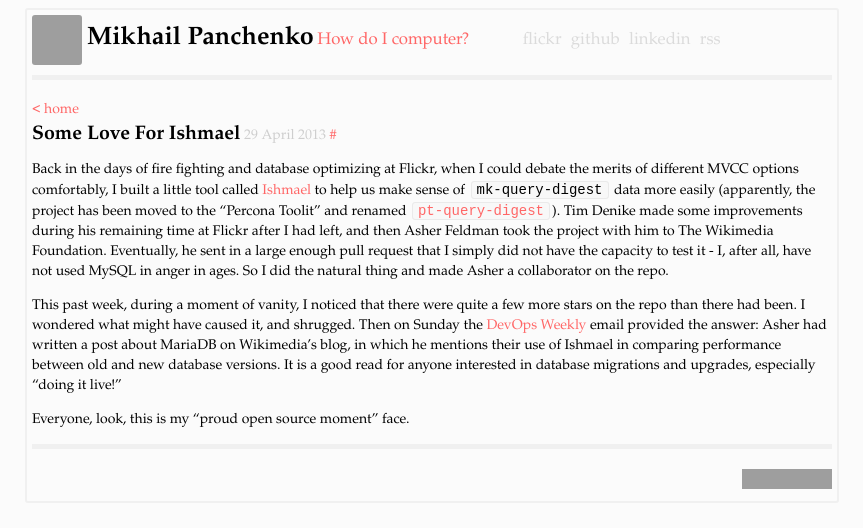
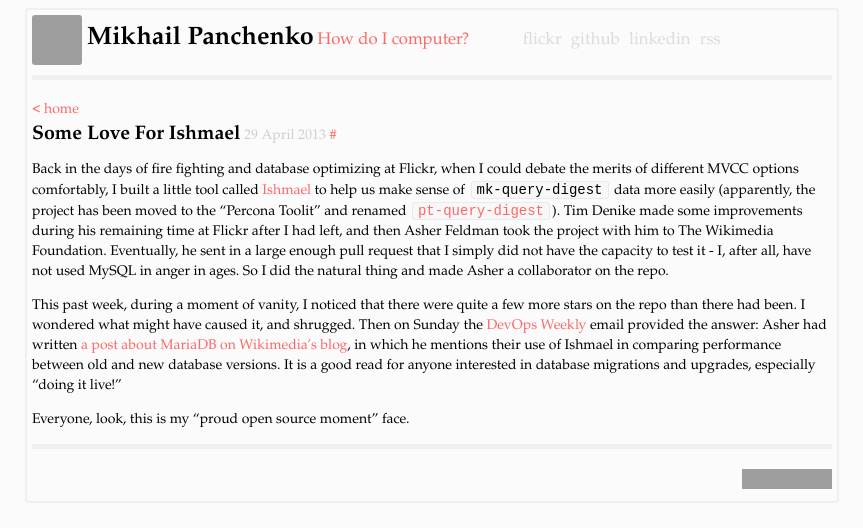
Before and after one commit to mihasya/mihasya.github.com, a Jekyll site: the page built from _posts/2013-04-29-some-love-for-ishmael.markdown, in a window 1280 px wide, cut to the strip 0-528 px from the top of the page. Shown: the whole strip, without its empty margins (208-1071 px from the left). Built offline with Jekyll 4.4.1, drawn with Linux system fonts in a browser that asks for light colours; Markdown is read by kramdown in place of the engine named in the settings; comment, search, counter and statistics services are not loaded; part of the change alters nothing that is shown; grey boxes are pictures that could not be loaded.

```diff
--- a/_posts/2013-04-29-some-love-for-ishmael.markdown
+++ b/_posts/2013-04-29-some-love-for-ishmael.markdown
@@ -18,8 +18,8 @@ ages. So I did the natural thing and made Asher a collaborator on the repo.
 This past week, during a moment of vanity, I noticed that there were quite a few
 more stars on the repo than there had been. I wondered what might have caused
 it, and shrugged. Then on Sunday the [DevOps Weekly](http://devopsweekly.com/)
-email provided the answer: Asher had written a post about MariaDB on Wikimedia's
-blog, in which he mentions their use of Ishmael in comparing performance between
+email provided the answer: Asher had written [a post about MariaDB on Wikimedia's
+blog](https://blog.wikimedia.org/2013/04/22/wikipedia-adopts-mariadb/), in which he mentions their use of Ishmael in comparing performance between
 old and new database versions. It is a good read for anyone interested in
 database migrations and upgrades, especially "doing it live!"
 
```
